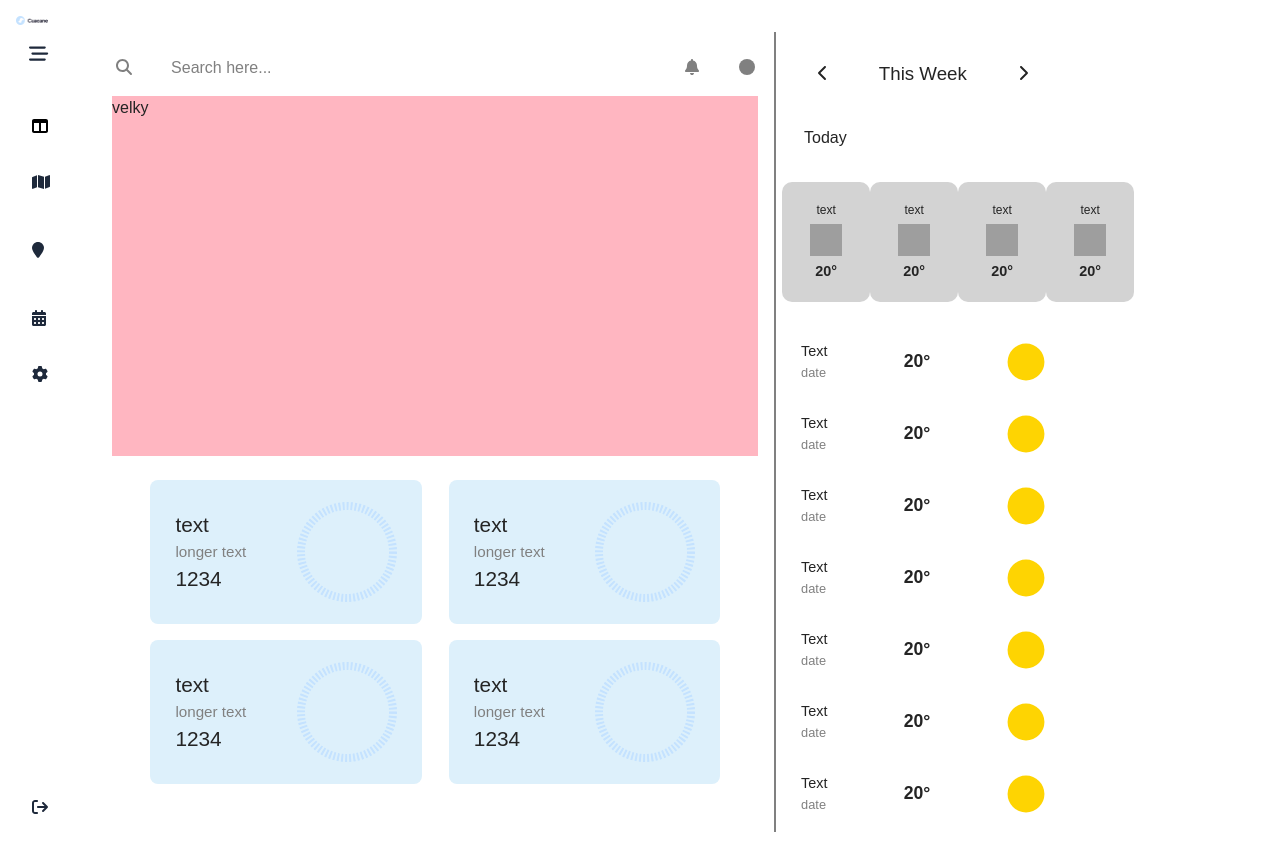
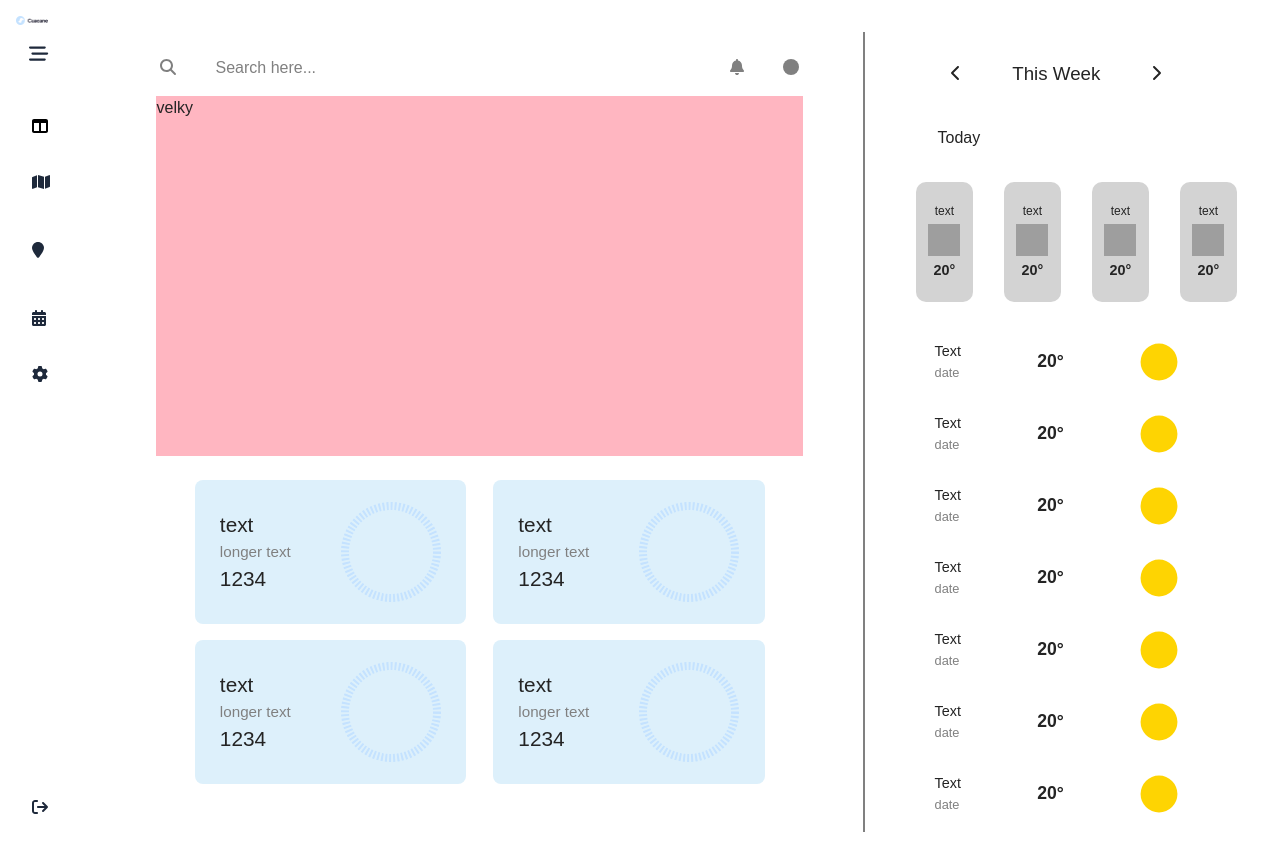
Before and after one commit to May33n/dvop3-web-1, a Vue app: page / in a window 1280 px wide. Built offline with nearby package versions, Linux system fonts and the light colour scheme; grey boxes are pictures that could not be loaded.

Commit message:
idk neco

```diff
--- a/src/components/Today.vue
+++ b/src/components/Today.vue
@@ -13,7 +13,8 @@
     align-items: center;
     justify-content: center;
     height: 15vh;
-    row-gap: 0.3rem;
+    width: 4.5vw;
+    row-gap: 0.3vw;
     background-color: lightgrey;
     border-radius: 10px;
     .t {
--- a/src/views/Home.vue
+++ b/src/views/Home.vue
@@ -65,6 +65,7 @@ export default {
 .cont-main {
   display: flex;
   flex-direction: row;
+  justify-content: space-evenly;
   font-family: Inter, system-ui, Avenir, Helvetica, Arial, sans-serif;
   line-height: 1.5;
   font-weight: 400;
@@ -136,7 +137,7 @@ export default {
       .today-grid-cont {
         display: grid;
         grid-template-columns: 11vh 11vh 11vh 11vh;
-        justify-content: space-around;
+        justify-content: space-evenly;
       }
     }
     .tomorrow-grid-cont {
```
